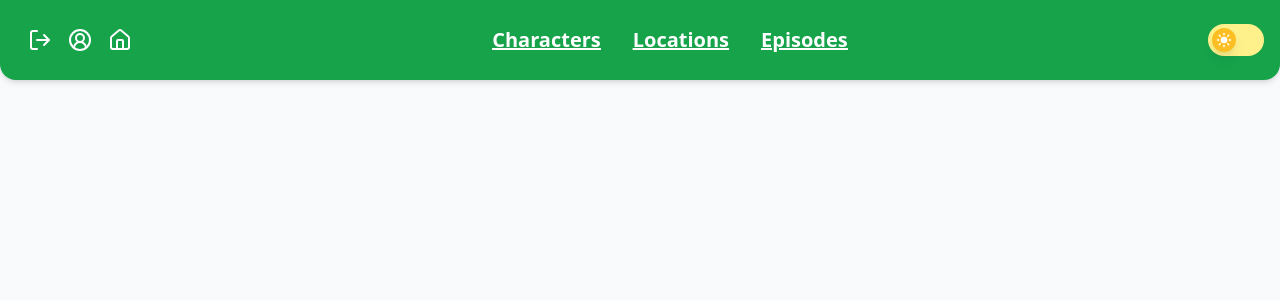
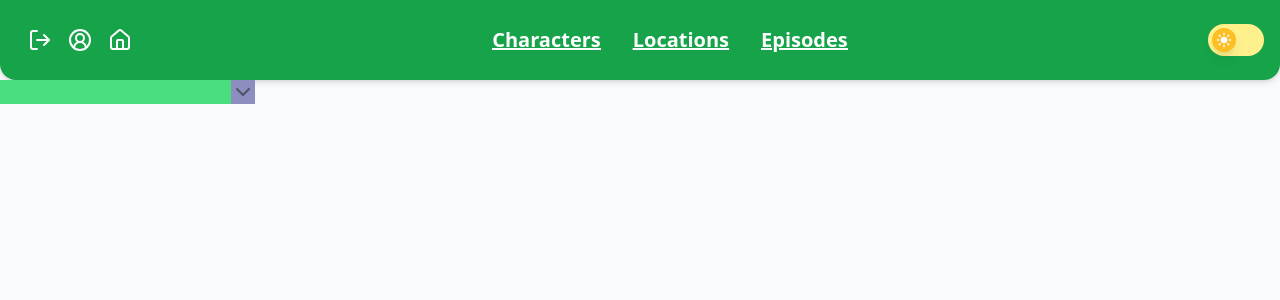
Before and after one commit to gustaaragao/rick-and-morty-app, a Vue app: page /test in a window 1280 px wide. Shown: the top 300 px of the page. Built offline with nearby package versions, Linux system fonts and the light colour scheme; sample sign-in values are in the browser's storage.

Commit message:
prototipo do select

```diff
--- /dev/null
+++ b/src/components/inputs/SelectInput.vue
@@ -0,0 +1,67 @@
+<template>
+  <div class="w-fit">
+    <!-- begin: Select Input -->
+    <div class="flex w-fit bg-purple-300">
+      <input
+        disabled
+        v-model="props.modelValue"
+        class="text-center bg-green-400"
+      >
+      <i
+        v-if="visibleOptions"
+        class="cursor-pointer"
+        @click="showOptions()"
+      >
+        <ChevronUp />
+      </i>
+      <i
+        v-else
+        class="cursor-pointer"
+        @click="showOptions()"
+      >
+        <ChevronDown />
+      </i>
+    </div>
+    <!-- end: Select Input -->
+    <!-- begin: Options -->
+    <div
+      class="flex flex-col text-center bg-red-400"
+      v-show="visibleOptions"
+    >
+      <label v-for="(option) in props.options">
+        <input type="radio" name="aa" id="aaa" :value="option" class="hidden">
+        {{ option }}
+      </label>
+    </div>
+    <!-- end: Options -->
+  </div>
+</template>
+
+<script setup>
+import { ChevronDown, ChevronUp } from 'lucide-vue-next';
+import { ref } from 'vue';
+
+const props = defineProps({
+  modelValue: {
+		type: [String, Number],
+		default: null,
+	},
+  options: {
+    type: Array,
+    required: true
+  },
+  optionName: {
+    type: Array,
+    default: []
+  }
+})
+
+const localValue = ref(props.modelValue);
+
+const visibleOptions = ref(false);
+
+const showOptions = () => {
+  visibleOptions.value = !visibleOptions.value
+}
+
+</script>
--- a/src/router/index.js
+++ b/src/router/index.js
@@ -6,6 +6,7 @@ import ProfileView from '@/views/ProfileView.vue'
 import CharactersView from '@/views/CharactersView.vue'
 import LocationsView from '@/views/LocationsView.vue'
 import EpisodesView from '@/views/EpisodesView.vue'
+import TestView from '@/views/TestView.vue'
 
 const router = createRouter({
   history: createWebHistory(import.meta.env.BASE_URL),
@@ -45,6 +46,11 @@ const router = createRouter({
       name: 'ProfileView',
       component: ProfileView
     },
+    {
+      path: '/test',
+      name: 'TestView',
+      component: TestView
+    },
   ]
 })
 
--- /dev/null
+++ b/src/views/TestView.vue
@@ -0,0 +1,16 @@
+<template>
+  <SelectInput
+    :options="options"
+  >
+
+  </SelectInput>
+</template>
+
+
+<script setup>
+import SelectInput from '@/components/inputs/SelectInput.vue';
+import { ref } from 'vue';
+
+const options = ref(['gustavo', 'henrique'])
+
+</script>
```
